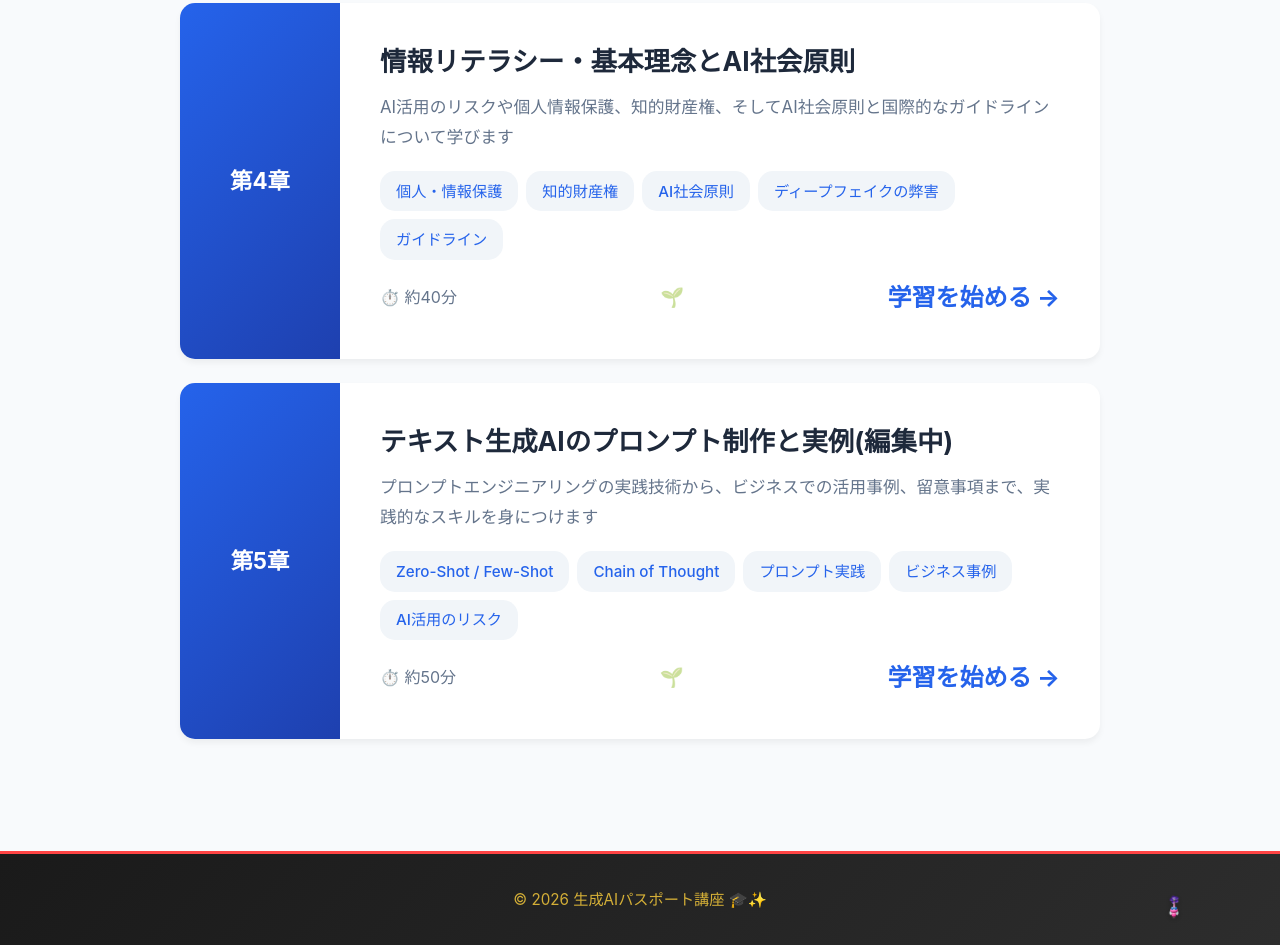
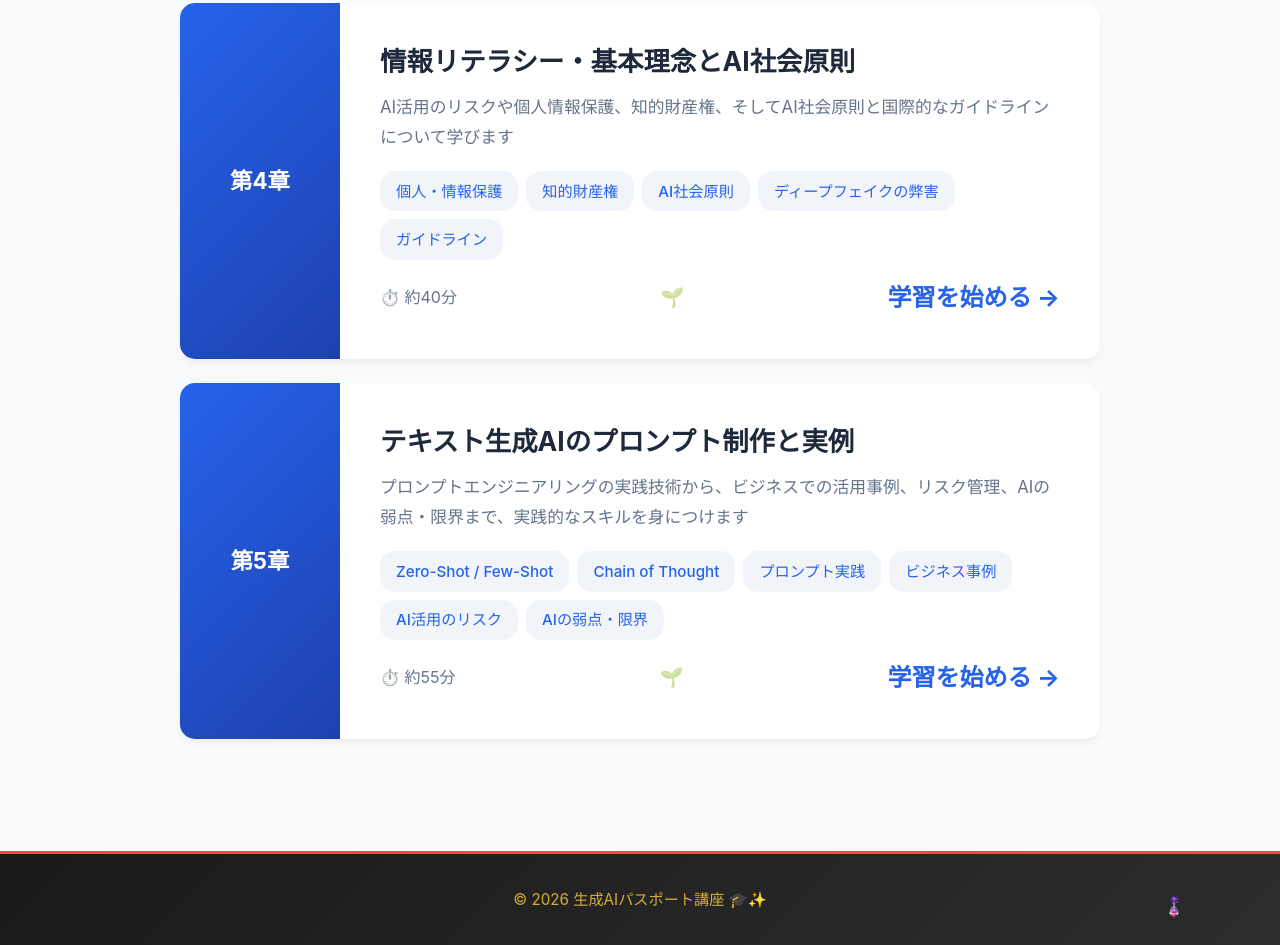
Before and after one commit to ttttttttttakuya4343/seisei-ai-pasport-lesson-site, a website: page index.html in a window 1280 px wide. Shown: the part 2481-3426 px from the top of the page. Drawn offline with Linux system fonts and the light colour scheme.

Commit message:
fix: ホーム画面の5章「編集中」テキスト削除・説明文・トピック・学習時間を最新化

```diff
--- a/index.html
+++ b/index.html
@@ -225,17 +225,18 @@
 
                     <div class="lesson-number">第5章</div>
                     <div class="lesson-content">
-                        <h3>テキスト生成AIのプロンプト制作と実例(編集中)</h3>
-                        <p class="lesson-description">プロンプトエンジニアリングの実践技術から、ビジネスでの活用事例、留意事項まで、実践的なスキルを身につけます</p>
+                        <h3>テキスト生成AIのプロンプト制作と実例</h3>
+                        <p class="lesson-description">プロンプトエンジニアリングの実践技術から、ビジネスでの活用事例、リスク管理、AIの弱点・限界まで、実践的なスキルを身につけます</p>
                         <div class="lesson-topics">
                             <span class="topic">Zero-Shot / Few-Shot</span>
                             <span class="topic">Chain of Thought</span>
                             <span class="topic">プロンプト実践</span>
                             <span class="topic">ビジネス事例</span>
                             <span class="topic">AI活用のリスク</span>
+                            <span class="topic">AIの弱点・限界</span>
                         </div>
                         <div class="lesson-footer">
-                            <span>⏱️ 約50分</span>
+                            <span>⏱️ 約55分</span>
                             <span class="growth-icon" data-growth="seed">🌱</span>
                             <span class="lesson-arrow">学習を始める →</span>
                         </div>
```
